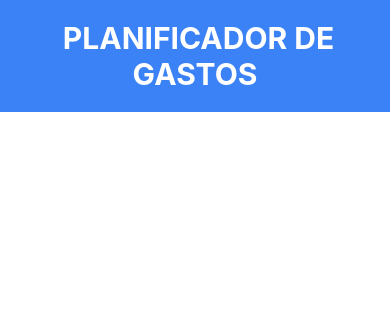
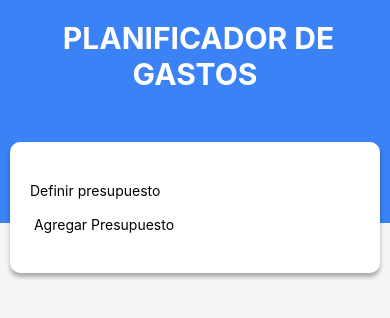
Before and after one commit to nachosanson6/planificador-de-gastos-react-native, a React Native app: screen / in a window 390 px wide. Shown: the top 318 px of the page. Built offline with nearby package versions, Linux system fonts and the light colour scheme.

Commit message:
new budget in progress

```diff
--- a/App.js
+++ b/App.js
@@ -1,17 +1,25 @@
-import { StatusBar } from 'expo-status-bar';
-import { SafeAreaView, StyleSheet, Text, View } from 'react-native';
+import { StyleSheet, View } from 'react-native';
 import Header from './src/components/Header';
+import NewBudget from './src/components/NewBudget';
 
 const App = () => {
   return (
-    <View>
-      <Header />
+    <View style={styles.container}>
+      <View style={styles.header}>
+        <Header />
+        <NewBudget />
+      </View>
     </View>
   );
 }
 
 const styles = StyleSheet.create({
-
-
+  container: {
+    backgroundColor: '#f5f5f5',
+    flex: 1
+  },
+  header: {
+    backgroundColor: '#3b82f6',
+  },
 });
 export default App
--- a/src/components/Header.jsx
+++ b/src/components/Header.jsx
@@ -3,16 +3,14 @@ import { SafeAreaView, StyleSheet, Text, View } from 'react-native'
 
 const Header = () => {
     return (
-        <SafeAreaView style={styles.header}>
+        <SafeAreaView >
             <Text style={styles.headerText}> Planificador de gastos</Text>
         </SafeAreaView>
     )
 }
 
 const styles = StyleSheet.create({
-    header: {
-        backgroundColor: '#3b82f6',
-    },
+
     headerText: {
         textAlign: 'center',
         fontSize: 30,
@@ -20,7 +18,7 @@ const styles = StyleSheet.create({
         textTransform: 'uppercase',
         fontWeight: 'bold',
         paddingHorizontal: 50,
-        paddingVertical: 20
+        paddingTop: 20
     }
 })
 
--- /dev/null
+++ b/src/components/NewBudget.jsx
@@ -0,0 +1,35 @@
+import React from 'react'
+import { Pressable, Text, TextInput, View, StyleSheet } from 'react-native'
+
+const NewBudget = () => {
+    return (
+        <View style={styles.container}>
+            <Text>Definir presupuesto</Text>
+            <TextInput />
+            <Pressable>
+                <Text> Agregar Presupuesto</Text>
+            </Pressable>
+        </View>
+    )
+}
+
+const styles = StyleSheet.create({
+    container: {
+        backgroundColor: '#fff',
+        marginHorizontal: 10,
+        borderRadius: 10,
+        paddingVertical: 40,
+        paddingHorizontal: 20,
+        transform: [{ translateY: 50 }],
+        shadowColor: "#000",
+        shadowOffset: {
+            width: 0,
+            height: 4,
+        },
+        shadowOpacity: 0.30,
+        shadowRadius: 4.65,
+        elevation: 8,
+    }
+})
+
+export default NewBudget
```
